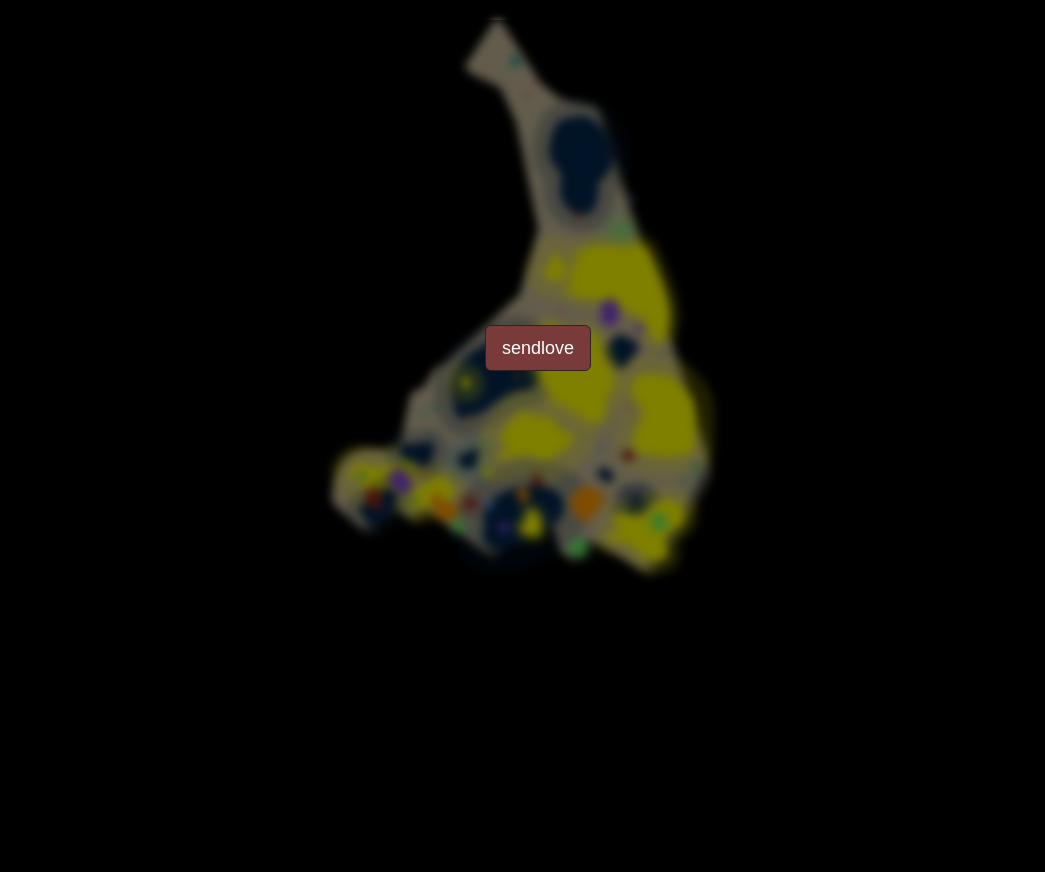
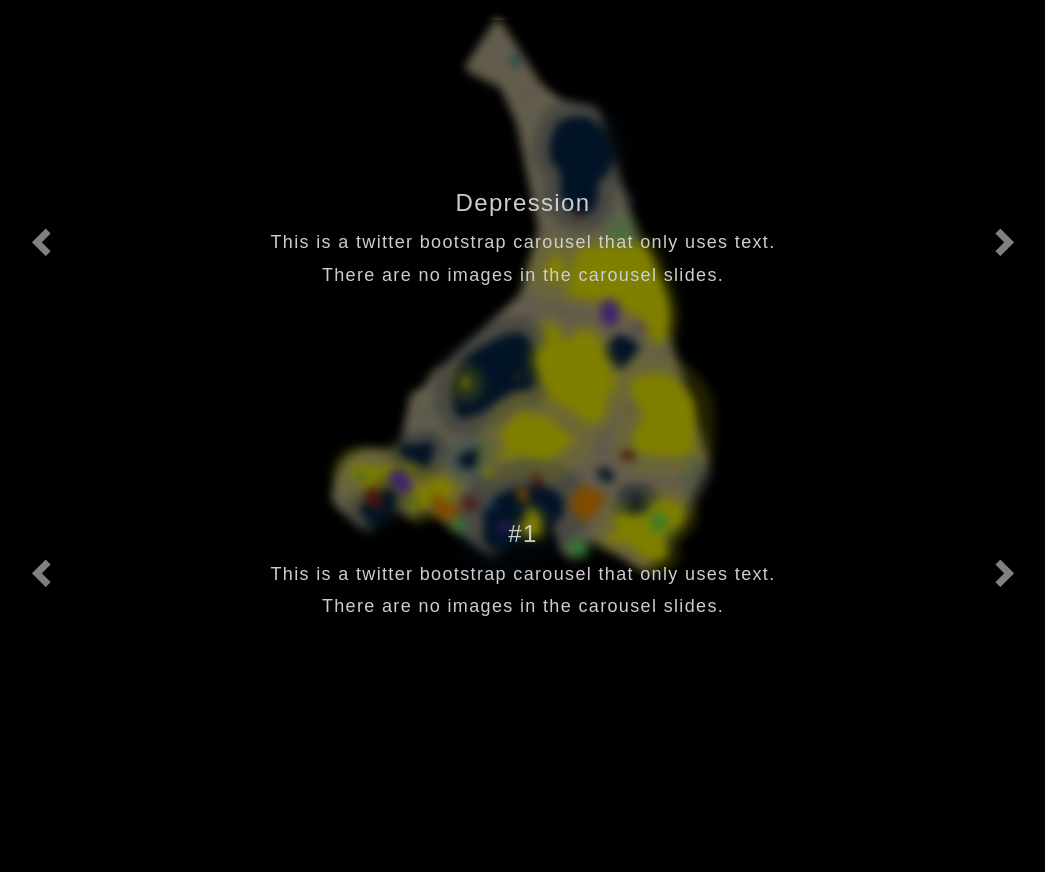
Before and after one commit to AcademyPgh/Y2S1-Contextual-Camouflage, a Flask app: page /Love in a window 1280 px wide. Shown: the part 52-924 px from the top of the page, without its empty margins (117-1162 px from the left). Run offline with Flask 2, Linux system fonts and the light colour scheme; parts of the project's set-up code (start-up, migrations or seed data) failed here and were passed over; some libraries are stand-ins or nearby versions.

Commit message:
Added double carousel one displays the illness/info the other displays a person message

```diff
--- a/static/css/styles.css
+++ b/static/css/styles.css
@@ -265,7 +265,7 @@ a:focus {
 .icon-bar {
   background-color: white;
 }
-
+/*For footer */
 .bottom_ul { list-style-type:none; float:right; margin-bottom:0px;}
  .bottom_ul li { float:left; line-height:40px;}
  .bottom_ul li:after { content:"/"; color:#FFF; margin-right:8px; margin-left:8px;}
@@ -302,3 +302,12 @@ a:focus {
 #count_message {
   color: white;
 }
+.carousel-content {
+    /*color:black;*/
+    display:flex;
+    align-items:center;
+}
+.carousel{
+  margin-bottom: 300px;
+  margin-top: -100px;
+}
--- a/templates/love.html
+++ b/templates/love.html
@@ -16,6 +16,25 @@
     {
      $('body').hide().fadeIn(2000);
     });
+    setCarouselHeight('#carousel-example');
+
+    function setCarouselHeight(id)
+    {
+        var slideHeight = [];
+        $(id+' .item').each(function()
+        {
+            // add all slide heights to an array
+            slideHeight.push($(this).height());
+        });
+        // find the tallest item
+        max = Math.max.apply(null, slideHeight);
+
+        // set the slide's height
+        $(id+' .carousel-content').each(function()
+        {
+            $(this).css('height',max+'px');
+        });
+    }
     </script>
   </head>
   <body>
@@ -48,10 +67,139 @@
     <div class="overlay">
     <div class="loveBlock">
     <div class="container" id="loveinfo">
-      <!-- <p>Do you know someone who is suffering and could use some love?</p> -->
-      <div class="container" id="lovebutt">
+
+<div id="carousel-example" class="carousel slide" data-ride="carousel" data-interval="9000">
+<!-- Wrapper for slides -->
+<div class="row">
+  <div class="col-xs-offset-3 col-xs-6">
+      <div class="carousel-inner">
+          <div class="item active">
+              <div class="carousel-content">
+                  <div>
+                      <h3>Depression</h3>
+                      <p>This is a twitter bootstrap carousel that only uses text. There are no images in the carousel slides.</p>
+                  </div>
+              </div>
+          </div>
+          <div class="item">
+              <div class="carousel-content">
+                  <div>
+                      <h3>Anxiety</h3>
+                      <p> iusto officiis recusandae corporis culpa quaerat?</p>
+                  </div>
+              </div>
+          </div>
+          <div class="item">
+              <div class="carousel-content">
+                  <div>
+                      <h3>Bipolar Disorder</h3>
+                      <p>This is the third item.</p>
+                  </div>
+              </div>
+          </div>
+          <div class="item">
+              <div class="carousel-content">
+                  <div>
+                      <h3>Dementia</h3>
+                      <p>This is the third item.</p>
+                  </div>
+              </div>
+          </div>
+          <div class="item">
+              <div class="carousel-content">
+                  <div>
+                      <h3>Schizophrenia</h3>
+                      <p>This is the third item.</p>
+                  </div>
+              </div>
+          </div>
+          <div class="item">
+              <div class="carousel-content">
+                  <div>
+                      <h3>Attention Deficit/Hyperactive Disorder</h3>
+                      <p>This is the third item.</p>
+                  </div>
+              </div>
+          </div>
+          <div class="item">
+              <div class="carousel-content">
+                  <div>
+                      <h3>Obsessive Compulsive Disorder</h3>
+                      <p>This is the third item.</p>
+                  </div>
+              </div>
+          </div>
+          <div class="item">
+              <div class="carousel-content">
+                  <div>
+                      <h3>Autism</h3>
+                      <p>This is the third item.</p>
+                  </div>
+              </div>
+          </div>
+          <div class="item">
+              <div class="carousel-content">
+                  <div>
+                      <h3>Post Traumatic Stress Disorder</h3>
+                      <p>This is the third item.</p>
+                  </div>
+              </div>
+          </div>
+
+      </div>
+  </div>
+</div>
+          <!-- <h3>Story </h3> -->
+<!-- Controls --> <a class="left carousel-control" href="#carousel-example" data-slide="prev">
+<span class="glyphicon glyphicon-chevron-left"></span>
+</a>
+<a class="right carousel-control" href="#carousel-example" data-slide="next">
+<span class="glyphicon glyphicon-chevron-right"></span>
+</a>
+</div>
+<div id="carousel-example" class="carousel slide" data-ride="carousel" data-interval="9000">
+<!-- Wrapper for slides -->
+<div class="row">
+  <div class="col-xs-offset-3 col-xs-6">
+      <div class="carousel-inner">
+          <div class="item active">
+              <div class="carousel-content">
+                  <div>
+                      <h3>#1</h3>
+                      <p>This is a twitter bootstrap carousel that only uses text. There are no images in the carousel slides.</p>
+                  </div>
+              </div>
+          </div>
+          <div class="item">
+              <div class="carousel-content">
+                  <div>
+                      <h3>#2</h3>
+                      <p> iusto officiis recusandae corporis culpa quaerat?</p>
+                  </div>
+              </div>
+          </div>
+          <div class="item">
+              <div class="carousel-content">
+                  <div>
+                      <h3>#3</h3>
+                      <p>This is the third item.</p>
+                  </div>
+              </div>
+          </div>
+
+      </div>
+  </div>
+</div>
+<!-- Controls --> <a class="left carousel-control" href="#carousel-example" data-slide="prev">
+<span class="glyphicon glyphicon-chevron-left"></span>
+</a>
+<a class="right carousel-control" href="#carousel-example" data-slide="next">
+<span class="glyphicon glyphicon-chevron-right"></span>
+</a>
+</div>
+      <!-- <div class="container" id="lovebutt">
          <button type="submit" class="btn btn-primary btn-lg btn-danger">sendlove</button>
-      </div>
+      </div> -->
     </div>
     </div>
   </div>
```
